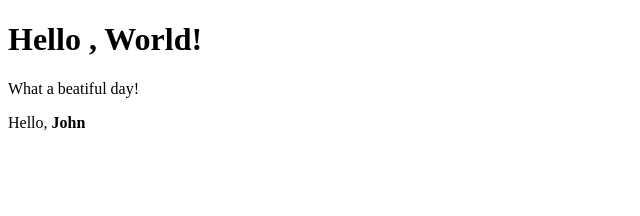
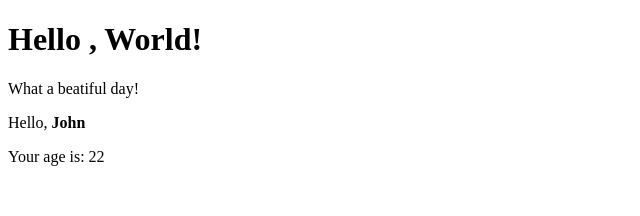
Before and after one commit to MuciFrancesco/react-exercises, a React (Create React App) app: page / in a window 1280 px wide. Shown: the top 216 px of the page, without its empty margins (0-640 px from the left). Built offline with nearby package versions, Linux system fonts and the light colour scheme.

Commit message:
conditional-rendering-05

```diff
--- a/src/Age.js
+++ b/src/Age.js
@@ -4,7 +4,11 @@ export class Age extends Component {
   render() {
     return (
       <div>
-        <p>Your age is {this.props.age || "i don't know,sorry"}</p>
+        {this.props.age >= 18 ? (
+          <p>Your age is: {this.props.age}</p>
+        ) : (
+          "You are very young!"
+        )}
       </div>
     );
   }
--- a/src/Welcome.js
+++ b/src/Welcome.js
@@ -1,21 +1,12 @@
 import React, { Component } from "react";
 import Age from "./Age";
 
-//oi andrea per una svista mi sono dimenticato negli esercizi precedenti di mettere <= >=...spero che non me lo darai
-//come errore .
 export class Welcome extends Component {
   render() {
     return (
       <div>
         <p> Hello, {this.props.name || "user!"}</p>
-        {this.props.age >= 18 &&
-        this.props.age <= 65 &&
-        this.props.age &&
-        this.props.name === "John" ? (
-          <Age age={this.props.age} />
-        ) : (
-          ""
-        )}
+        <Age age={this.props.age} />
       </div>
     );
   }
```
